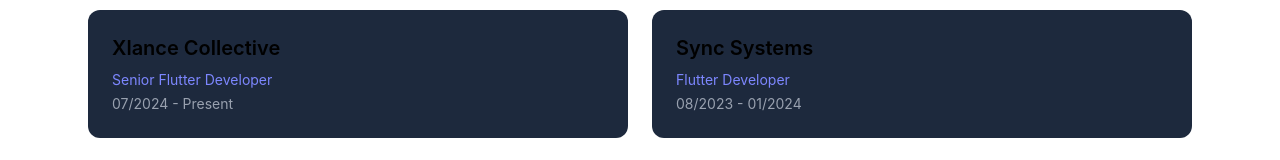
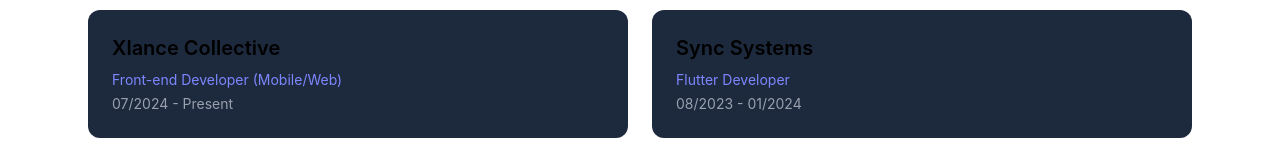
Before and after one commit to donKhant-programmer/donkhant-portfolio, a Vue app: page /experience in a window 1280 px wide. Shown: the part 170-330 px from the top of the page. Built offline with nearby package versions, Linux system fonts and the light colour scheme.

Commit message:
web content modify

```diff
--- a/src/data/companies.ts
+++ b/src/data/companies.ts
@@ -13,7 +13,7 @@
   {
     id: "xlance",
     name: "Xlance Collective",
-    role: "Senior Flutter Developer",
+    role: "Front-end Developer (Mobile/Web)",
     duration: "07/2024 - Present",
     responsibilities: [
       "Built multi-service mobile applications",
--- a/src/data/projects.ts
+++ b/src/data/projects.ts
@@ -107,7 +107,7 @@
 
     screenshots: [],
     videos: [
-      "https://www.youtube.com/embed/4QbdwGuEbes"
+      "https://www.youtube.com/embed/JDqC_pTc97M"
     ],
   },
 
```
Also changed, not shown: 1 other file (tests, documents, lock files or other folders).
